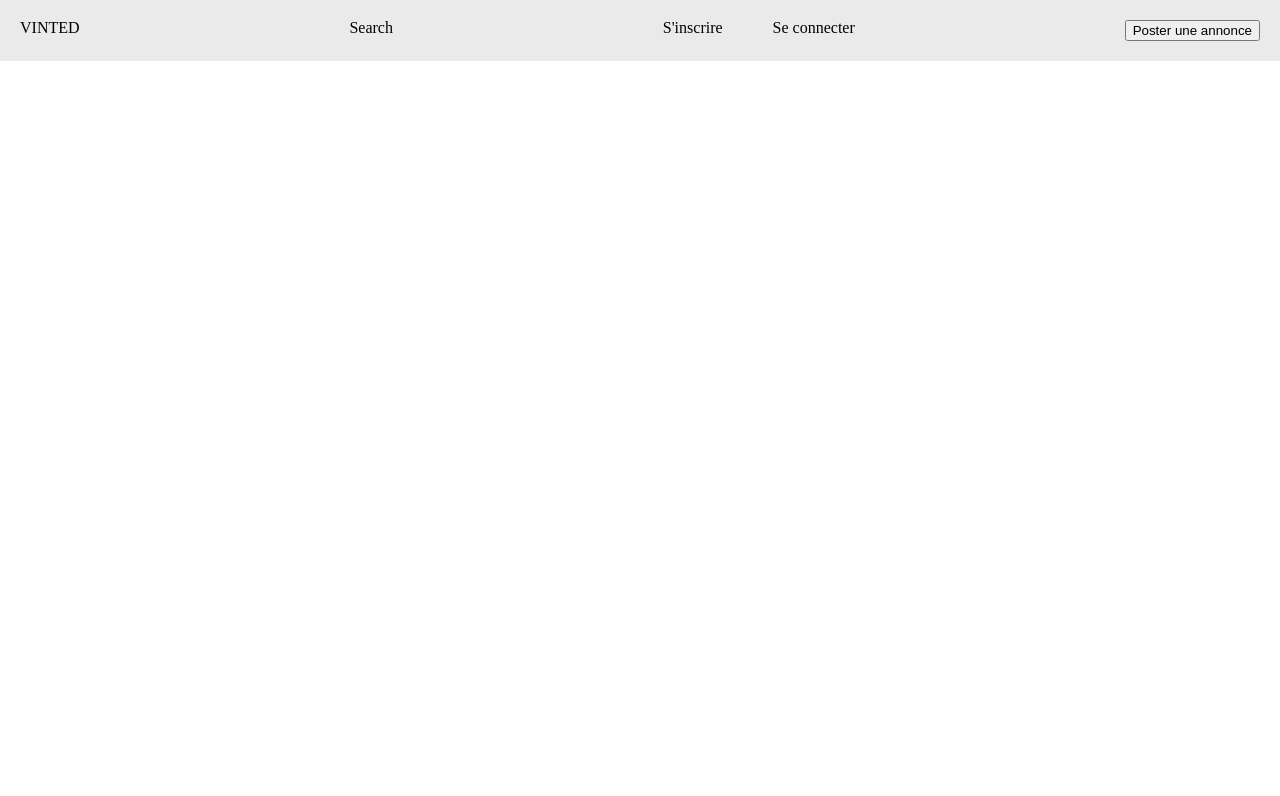
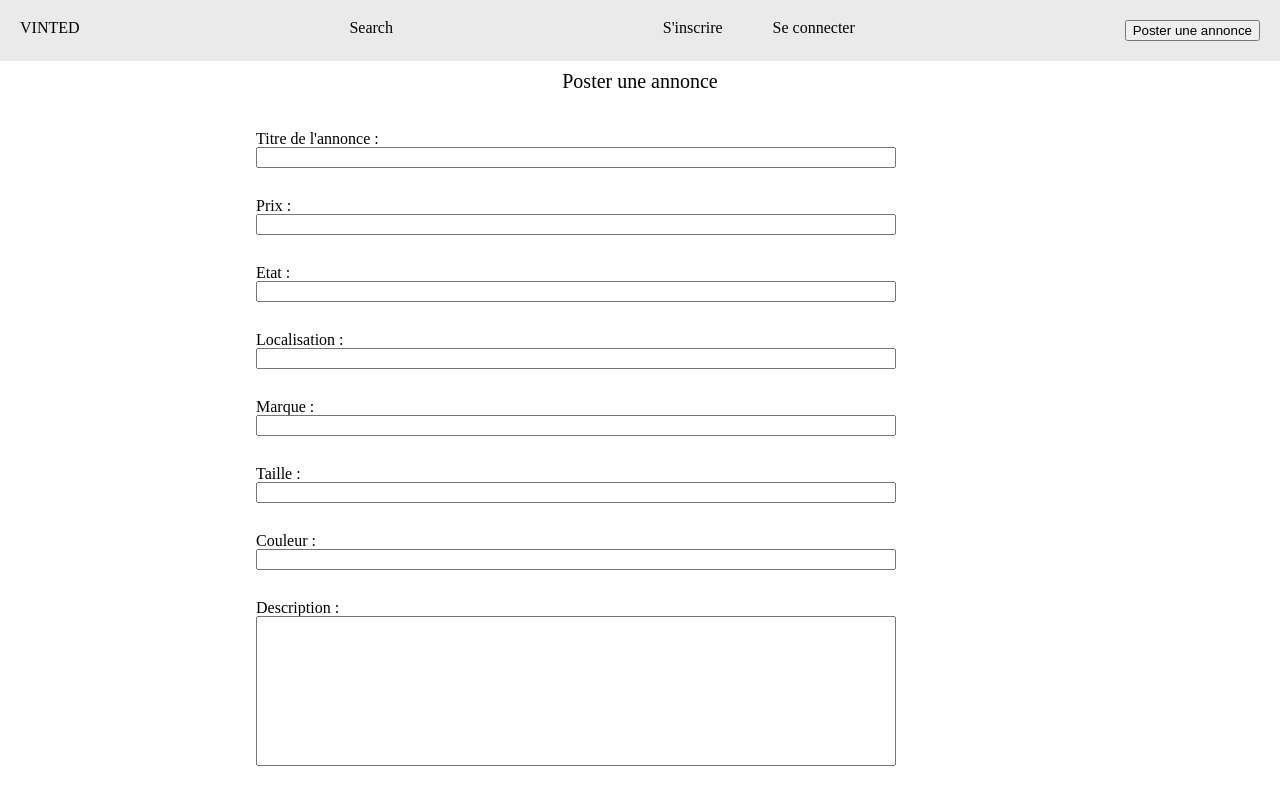
Before and after one commit to Beupha/Vinted-Front, a React (Vite) app: page /publish in a window 1280 px wide. Shown: the top 796 px of the page. Built offline with nearby package versions, Linux system fonts and the light colour scheme; the HTML template or start-up script is replaced by a standard one.

Commit message:
ajout publish

```diff
--- a/package.json
+++ b/package.json
@@ -11,6 +11,8 @@
   },
   "dependencies": {
     "axios": "^1.6.7",
+    "cloudinary": "^2.0.0",
+    "cors": "^2.8.5",
     "js-cookie": "^3.0.5",
     "react": "^18.2.0",
     "react-dom": "^18.2.0",
--- a/src/App.jsx
+++ b/src/App.jsx
@@ -10,6 +10,7 @@ import Header from "./assets/components/Header";
 import SignUp from "./pages/SignUp/SignUp";
 import Login from "./pages/Login/Login";
 import ModalConnect from "./assets/components/ModalConnect";
+import Publish from "./pages/Publish/Publish";
 
 function App() {
   const [token, setToken] = useState(Cookies.get("userToken") || "");
@@ -40,6 +41,7 @@ function App() {
               />
             }
           />
+          <Route path="/publish" element={<Publish />}></Route>
         </Routes>
 
         {displayModalConnect && (
--- a/src/assets/components/Header.jsx
+++ b/src/assets/components/Header.jsx
@@ -1,9 +1,15 @@
 import { useEffect, useState } from "react";
 import axios from "axios";
-import { Link } from "react-router-dom";
+import { Link, Navigate, useNavigate } from "react-router-dom";
 import Cookies from "js-cookie";
 
 export default function Header({ token, setToken }) {
+  const navigate = useNavigate();
+
+  function handleClick() {
+    token ? navigate("/Publish") : navigate("/SignUp");
+  }
+
   return (
     <>
       <div className="header">
@@ -34,8 +40,12 @@ export default function Header({ token, setToken }) {
           )}
         </nav>
 
-        <button>Poster une annonce</button>
+        <button onClick={handleClick}>Poster une annonce</button>
       </div>
     </>
   );
 }
+
+{
+  /* <Link to="/publish">Poster une annonce</Link> */
+}
--- /dev/null
+++ b/src/pages/Publish/Publish.css
@@ -0,0 +1,27 @@
+main,
+form {
+  display: flex;
+  flex-direction: column;
+  gap: 30px;
+  width: 60vw;
+  margin: auto;
+}
+
+img {
+  width: 200px;
+  height: 200px;
+  object-fit: cover;
+}
+
+label {
+  display: inline-block;
+  width: 200px;
+}
+input {
+  width: 50vw;
+}
+
+.description {
+  width: 50vw;
+  height: 150px;
+}
--- /dev/null
+++ b/src/pages/Publish/Publish.jsx
@@ -0,0 +1,213 @@
+import { useState } from "react";
+import "./Publish.css";
+import axios from "axios";
+
+function App() {
+  const [title, setTitle] = useState("");
+  const [description, setDescription] = useState("");
+  const [price, setPrice] = useState("");
+  const [condition, setCondition] = useState("");
+  const [city, setCity] = useState("");
+  const [brand, setBrand] = useState("");
+  const [size, setSize] = useState("");
+  const [color, setColor] = useState("");
+
+  const [image, setImage] = useState(null);
+  const [images, setImages] = useState({});
+
+  const [errorMessage, setErrorMessage] = useState("");
+
+  const handleSubmit = async (event) => {
+    event.preventDefault();
+
+    try {
+      if (title && price && description) {
+        // FormData pour envoyer les fichiers via une requête
+        const formData = new FormData();
+        formData.append("title", title);
+        formData.append("image", image);
+
+        // Pour insérer plusieurs photos à la même clé du formData
+        for (const key in images) {
+          if (Object.hasOwnProperty.call(images, key)) {
+            formData.append("images", images[key]);
+          }
+        }
+
+        const { data } = await axios.post(
+          "https://lereacteur-vinted-api.herokuapp.com/offer/publish",
+          formData,
+          {
+            headers: {
+              Authorization: "Bearer ${token}",
+              "Content-Type": "multipart/form-data",
+            },
+          }
+        );
+
+        console.log("data>>>", data);
+      } else {
+        setErrorMessage(
+          "Veuillez mettre au minimum un titre, une description et un prix"
+        );
+      }
+    } catch (error) {
+      console.log("catch>>>'", error);
+    }
+  };
+
+  return (
+    <main>
+      <h1>Poster une annonce</h1>
+
+      <form onSubmit={handleSubmit}>
+        {/* Pour styliser le sélecteur de fichiers = > faire disparaitre l'input via le CSS, puis styliser le 'label' */}
+        <label>
+          Titre de l'annonce :
+          <input
+            type="text"
+            name="title"
+            id="title"
+            value={title}
+            onChange={(event) => {
+              setErrorMessage("");
+              setTitle(event.target.value);
+            }}
+          />
+        </label>
+
+        <label>
+          Prix :
+          <input
+            type="number"
+            name="price"
+            id="price"
+            value={price}
+            onChange={(event) => {
+              setErrorMessage("");
+              setPrice(event.target.value);
+            }}
+          />
+        </label>
+
+        <label>
+          Etat :
+          <input
+            type="text"
+            name="condition"
+            id="condition"
+            value={condition}
+            onChange={(event) => {
+              setCondition(event.target.value);
+            }}
+          />
+        </label>
+
+        <label>
+          Localisation :
+          <input
+            type="text"
+            name="city"
+            id="city"
+            value={city}
+            onChange={(event) => {
+              setCity(event.target.value);
+            }}
+          />
+        </label>
+
+        <label>
+          Marque :
+          <input
+            type="text"
+            name="brand"
+            id="brand"
+            value={brand}
+            onChange={(event) => {
+              setBrand(event.target.value);
+            }}
+          />
+        </label>
+
+        <label>
+          Taille :
+          <input
+            type="text"
+            name="size"
+            id="size"
+            value={size}
+            onChange={(event) => {
+              setSize(event.target.value);
+            }}
+          />
+        </label>
+
+        <label>
+          Couleur :
+          <input
+            type="text"
+            name="color"
+            id="color"
+            value={color}
+            onChange={(event) => {
+              setColor(event.target.value);
+            }}
+          />
+        </label>
+
+        <label>
+          Description :
+          <input
+            className="description"
+            type="text"
+            name="description"
+            id="description"
+            value={description}
+            onChange={(event) => {
+              setErrorMessage("");
+              setDescription(event.target.value);
+            }}
+          />
+        </label>
+
+        <label>
+          Image :
+          <input
+            type="file"
+            name="image"
+            id="image"
+            onChange={(event) => {
+              // console.log(event.target.files);
+              setImage(event.target.files[0]);
+            }}
+          />
+        </label>
+        {/* -- Autre syntaxe pour lier l'input à son 'label' */}
+        {/* <label htmlFor="image">Image :</label>
+        <input type="file" name="image" id="image" /> */}
+
+        {/* -- Affichage d'une preview de l'image avant de faire la requête */}
+        {image && <img src={URL.createObjectURL(image)} alt="" />}
+
+        <label>
+          Plusieurs images :
+          <input
+            type="file"
+            name="images"
+            id="images"
+            multiple
+            onChange={(event) => {
+              console.log(event.target.files);
+              setImages(event.target.files);
+            }}
+          />
+        </label>
+
+        <button>Envoyer</button>
+        {errorMessage && <p>{errorMessage}</p>}
+      </form>
+    </main>
+  );
+}
+
+export default App;
```
Also changed, not shown: 1 other file (tests, documents, lock files or other folders).
